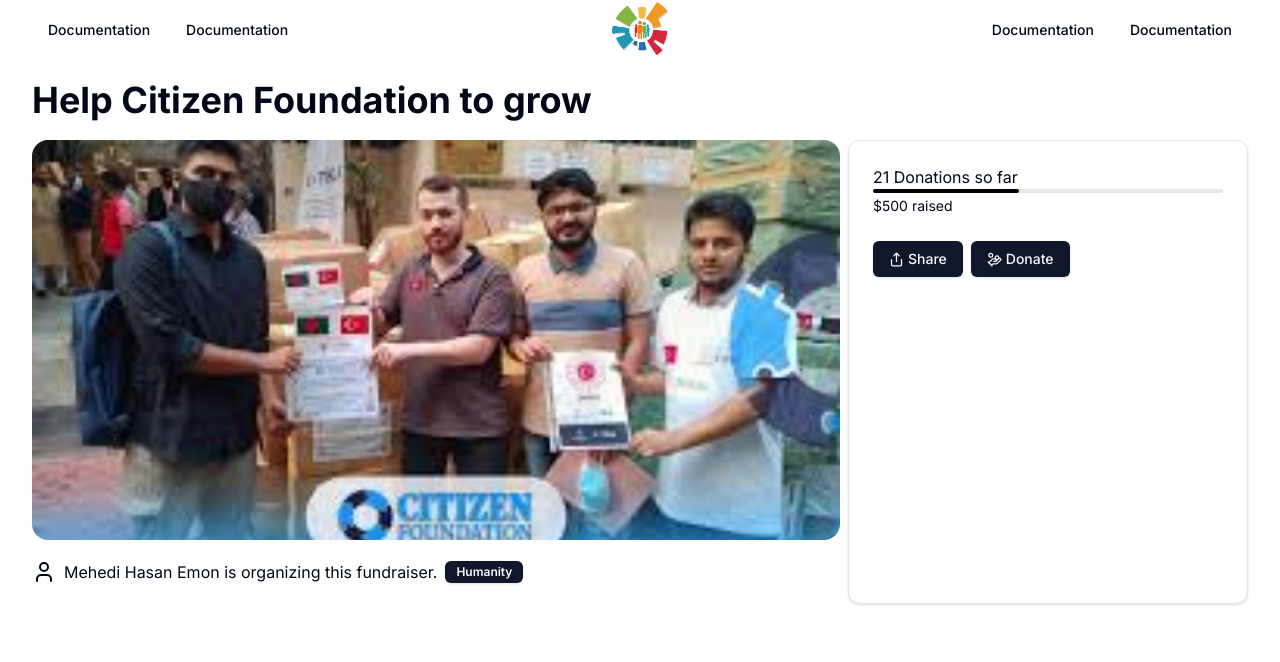
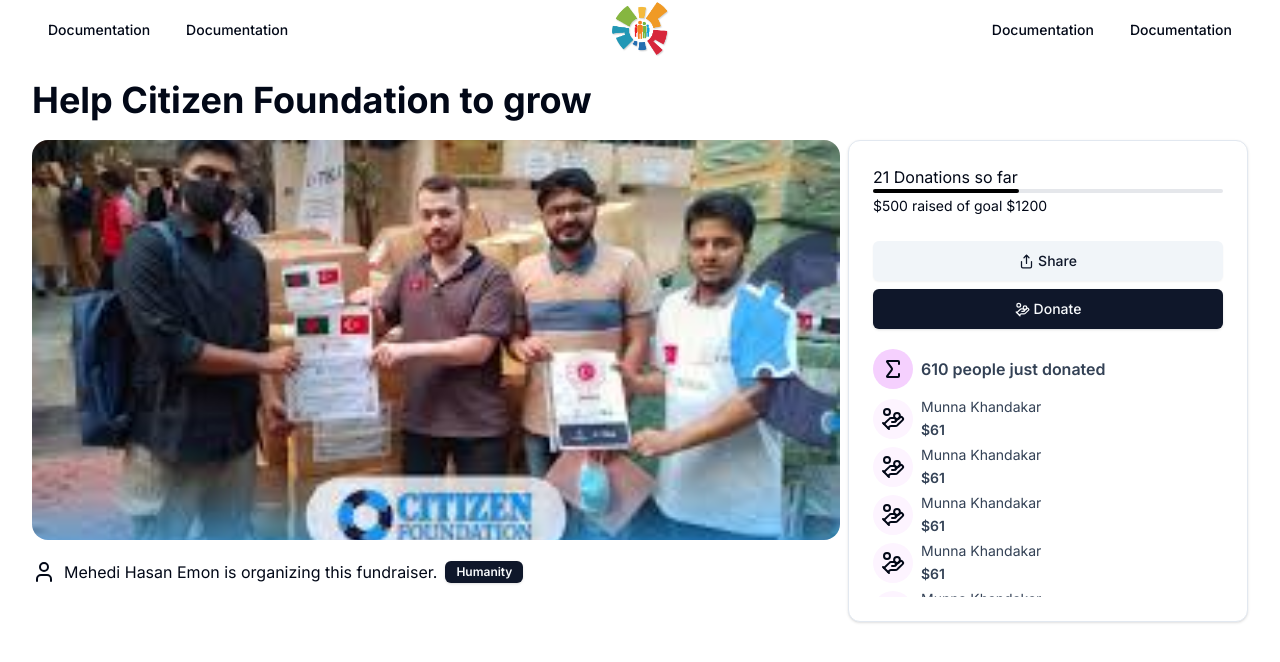
Before and after one commit to Munna-Khandakar/mycrowd, a Next.js app: page /application/1 in a window 1280 px wide. Shown: the top 662 px of the page. Built offline with nearby package versions, Linux system fonts and the light colour scheme.

Commit message:
application page side portion

```diff
--- a/components/Application/Application.tsx
+++ b/components/Application/Application.tsx
@@ -1,10 +1,11 @@
 import Image from 'next/image';
-import {User, Share, HandCoins} from 'lucide-react';
+import {User, Share, HandCoins, Sigma} from 'lucide-react';
 import {Badge} from '@/components/ui/badge';
 import {Card, CardContent, CardHeader} from '@/components/ui/card';
 import {FundRaiseProgressBar} from '@/components/common/FundRaiseProgressBar';
 import {Button} from '@/components/ui/button';
 import {FundraiseFile} from '@/constants/FundRaise/FundraiseFile';
+import {Donar} from '@/components/Application/Donar';
 
 export const Application = () => {
 
@@ -22,15 +23,34 @@ export const Application = () => {
                     </div>
 
                 </div>
-                <Card className="col-span-1">
+                <Card className="col-span-1 max-h-[calc(100vh-35%)]">
                     <CardHeader>
                         21 Donations so far
-                        <FundRaiseProgressBar riased={500} target={1200}/>
+                        <FundRaiseProgressBar raised={500} target={1200}/>
                     </CardHeader>
                     <CardContent>
-                        <div className="flex gap-2">
-                            <Button className="gap-1"> <Share size={15}/>Share </Button>
-                            <Button className="gap-1"> <HandCoins size={15}/>Donate</Button>
+                        <div className="flex gap-2 flex-col">
+                            <Button className="gap-1" size="lg" variant="secondary"> <Share size={15}/>Share </Button>
+                            <Button className="gap-1" size="lg"> <HandCoins size={15}/>Donate</Button>
+                        </div>
+                        <div className="flex gap-2 items-center mt-5 mb-2">
+                            <div className="bg-fuchsia-200 p-2 w-fit rounded-full">
+                                <Sigma/>
+                            </div>
+                            <span className="text-base font-semibold text-slate-700">610 people just donated</span>
+                        </div>
+                        <div className="h-[200px] overflow-scroll">
+                            <ul className="flex flex-col gap-1">
+                                <Donar/>
+                                <Donar/>
+                                <Donar/>
+                                <Donar/>
+                                <Donar/>
+                                <Donar/>
+                                <Donar/>
+                                <Donar/>
+                                <Donar/>
+                            </ul>
                         </div>
                     </CardContent>
                 </Card>
--- /dev/null
+++ b/components/Application/Donar.tsx
@@ -0,0 +1,17 @@
+import {HandCoins} from 'lucide-react';
+
+export const Donar = () => {
+    return (
+        <li>
+            <div className="flex gap-2 items-center">
+                <div className="bg-fuchsia-50 p-2 w-fit rounded-full">
+                    <HandCoins/>
+                </div>
+                <div>
+                    <p className="text-sm font-normal text-slate-700">Munna Khandakar</p>
+                    <span className="text-sm font-semibold text-slate-700">$61</span>
+                </div>
+            </div>
+        </li>
+    );
+};
--- a/components/Home/ApplicationCard.tsx
+++ b/components/Home/ApplicationCard.tsx
@@ -21,7 +21,7 @@ export const ApplicationCard = (props: ApplicationCardProps) => {
             <div className="py-4 flex flex-col items-start justify-between h-[125px]">
                 <h1 className="text-base font-semibold mb-4 text-wrap truncate line-clamp-2">{fundraise.title}</h1>
                <div className="w-full">
-                   <FundRaiseProgressBar riased={fundraise.raise} target={fundraise.target}/>
+                   <FundRaiseProgressBar raised={fundraise.raise} target={fundraise.target}/>
                </div>
             </div>
         </Link>
--- a/components/common/FundRaiseProgressBar.tsx
+++ b/components/common/FundRaiseProgressBar.tsx
@@ -1,11 +1,11 @@
 type FundRaiseProgressBarProps = {
-    riased: number,
+    raised: number,
     target: number
 }
 
 export const FundRaiseProgressBar = (props: FundRaiseProgressBarProps) => {
 
-    const {riased, target} = props;
+    const {raised, target} = props;
 
 
     const calculatePercentage = (raised: number, target: number) => {
@@ -23,10 +23,10 @@ export const FundRaiseProgressBar = (props: FundRaiseProgressBarProps) => {
             <div className="w-full bg-gray-200 rounded h-1">
                 <div
                     className="bg-black h-1 rounded"
-                    style={{width: `${calculatePercentage(riased, target)}%`}}
+                    style={{width: `${calculatePercentage(raised, target)}%`}}
                 ></div>
             </div>
-            <span className="text-sm">${riased} raised</span>
+            <span className="text-sm">${raised} raised of goal ${target}</span>
         </div>
     );
 };
```
